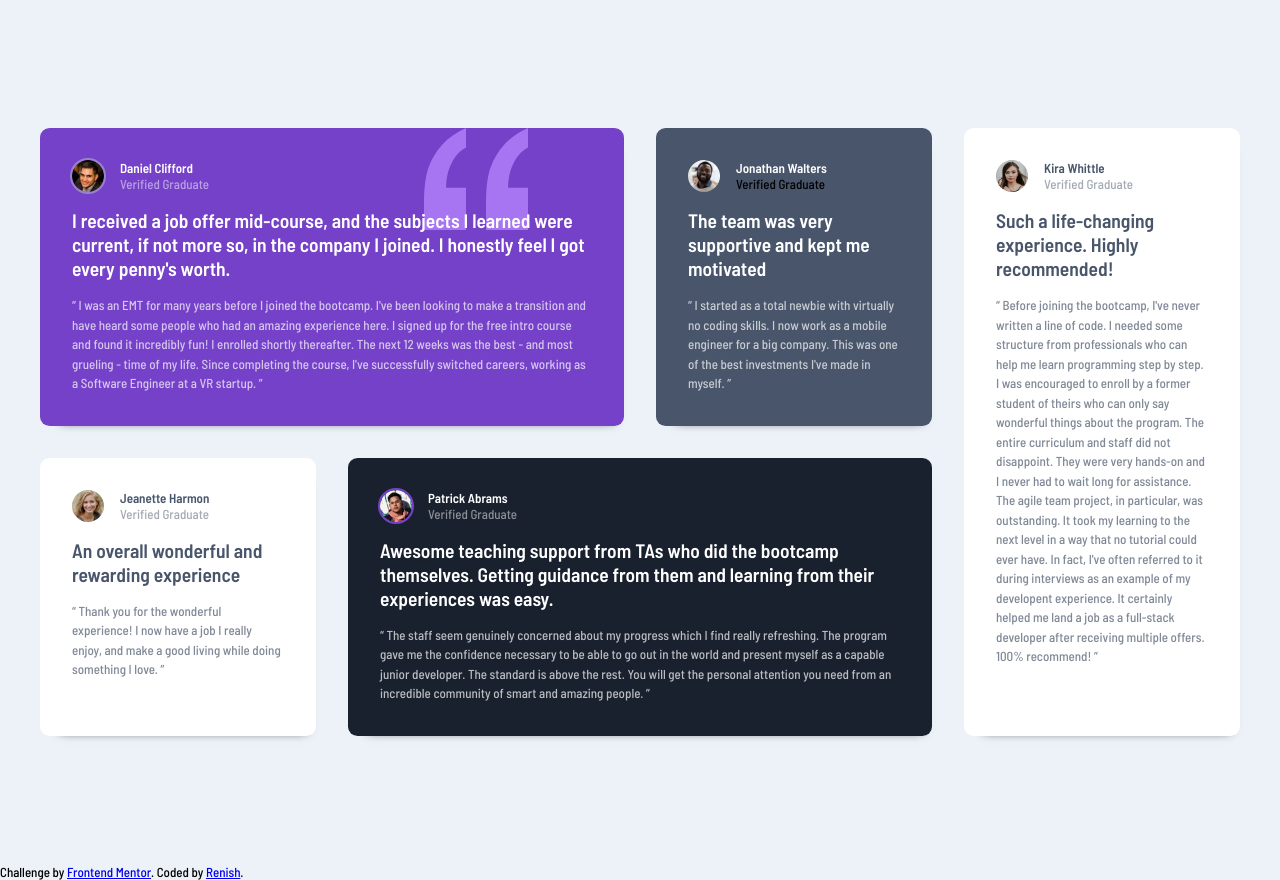
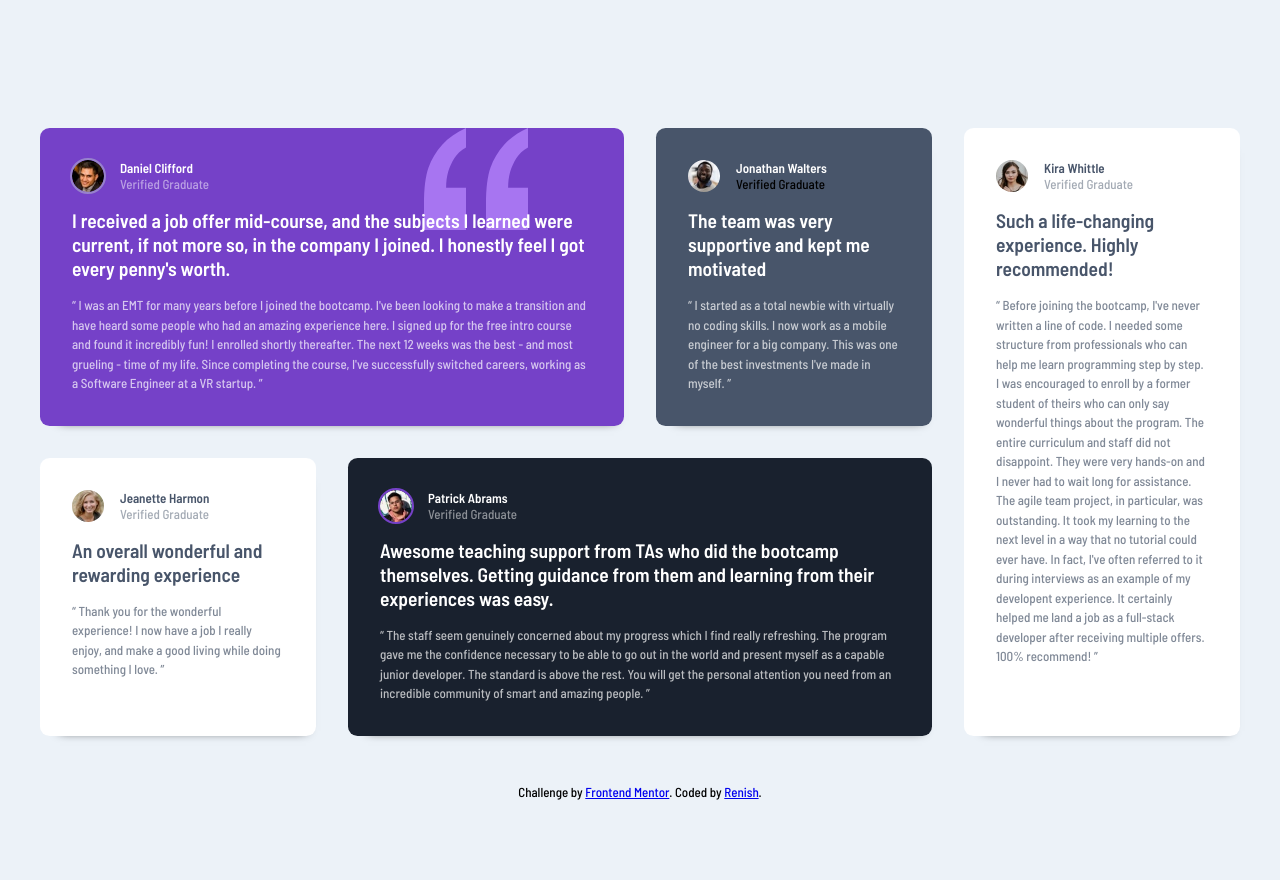
Before and after one commit to fabrizia2/Testimonials_grid_section, a plain HTML site: page index.html in a window 1280 px wide. Drawn offline with Linux system fonts and the light colour scheme.

Commit message:
Footer style

```diff
--- a/styles/styles.css
+++ b/styles/styles.css
@@ -114,6 +114,13 @@ section .profile img {
   color: hsla(217, 19%, 35%, 70%);
 }
 
+.attribution {
+      position:absolute;
+      bottom:0;
+      width: 100%;
+      text-align: center;
+    }
+
 @media (max-width: 1024px) {
   .container {
     grid-template-columns: repeat(3, 1fr);
```
